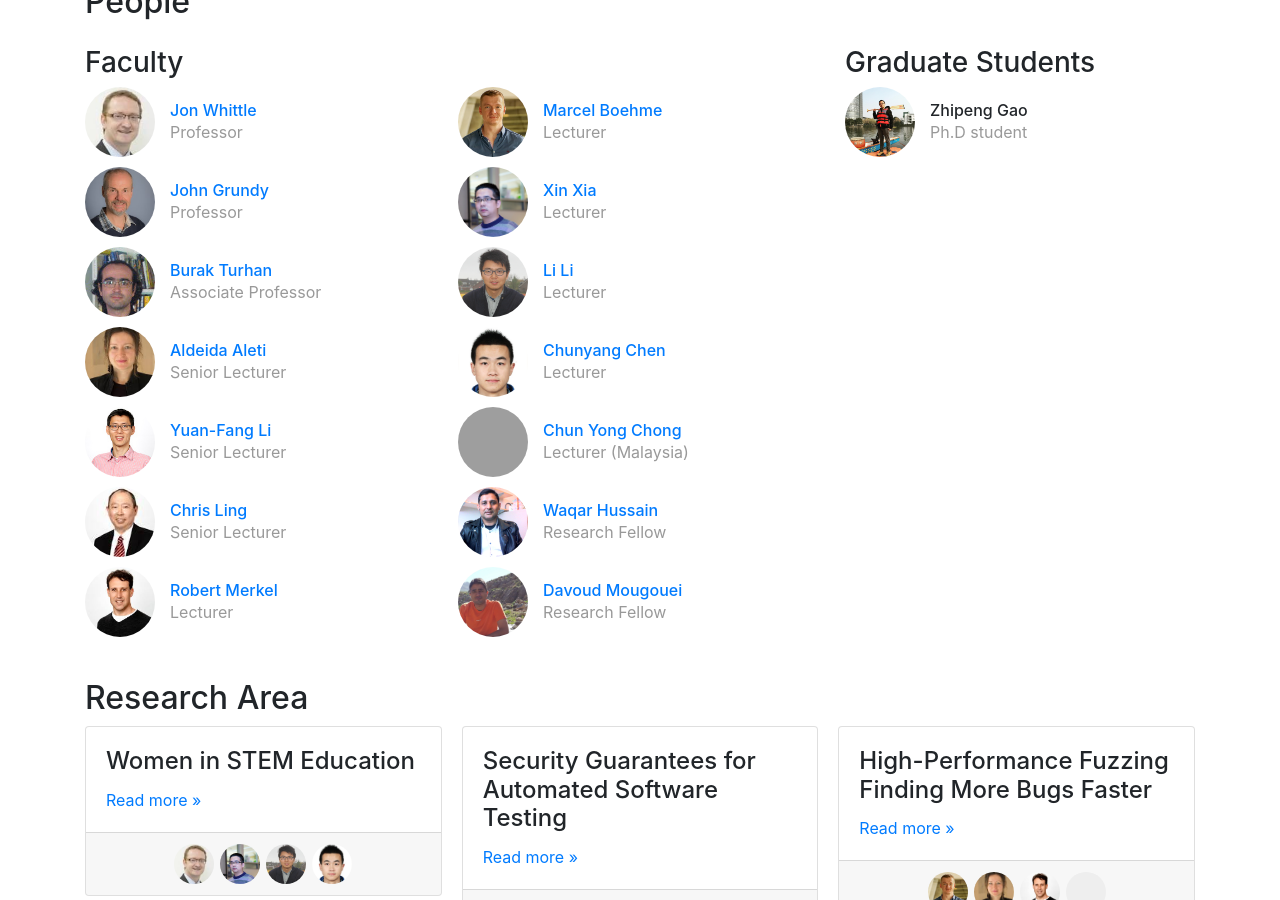
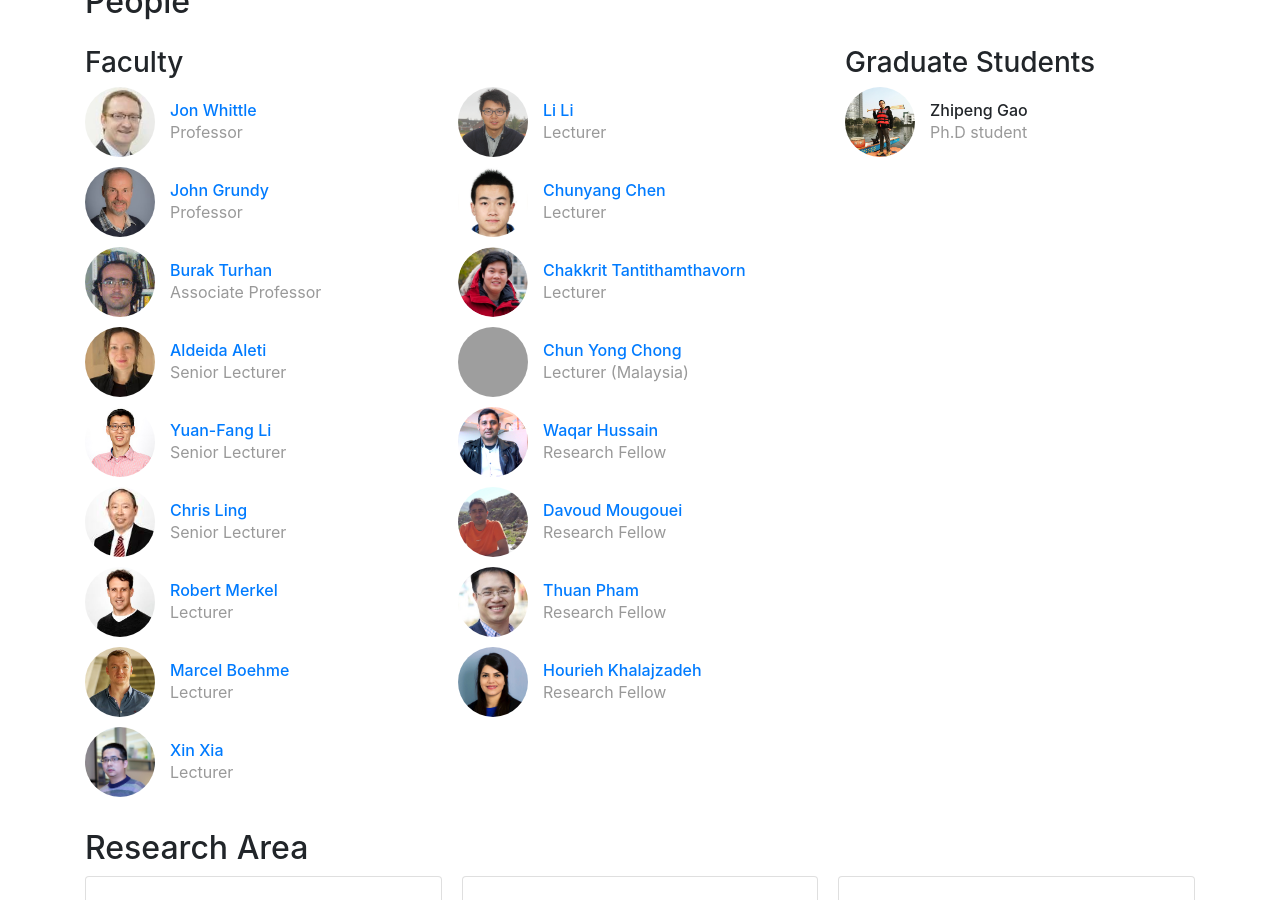
Before and after one commit to monash-software-engineering/monash-software-engineering.github.io, a Jekyll site: the page built from index.html, in a window 1280 px wide and 900 px high, scrolled down 504 px. Built offline with Jekyll 4.4.1, drawn with Linux system fonts in a browser that asks for light colours; grey boxes are pictures that could not be loaded.

Commit message:
Add files via upload

```diff
--- a/_data/people.yml
+++ b/_data/people.yml
@@ -81,6 +81,13 @@ ChunyangChen:
     webpage: "https://chunyang-chen.github.io/"
     image: /img/people/ChunyangChen.jpg
 
+ChakkritTantithamthavorn:
+    display_name: "Chakkrit Tantithamthavorn"
+    role: faculty
+    bio: Lecturer
+    webpage: "http://chakkrit.com/"
+    image: /img/people/ChakkritTantithamthavorn.png
+
 ChongChunyong:
     display_name: "Chun Yong Chong "
     role: faculty
@@ -103,6 +110,19 @@ DavoudMougouei:
     webpage: "http://bcert.org/people/davoud-mougouei/"
     image: /img/people/DavoudMougouei.jpg
 
+ThuanPham:
+    display_name: "Thuan Pham"
+    role: faculty
+    bio: Research Fellow
+    webpage: "http://bcert.org/people/davoud-mougouei/"
+    image: /img/people/ThuanPham.jpg
+
+HouriehKhalajzadeh:
+    display_name: "Hourieh Khalajzadeh"
+    role: faculty
+    bio: Research Fellow
+    webpage: "https://research.monash.edu/en/persons/hourieh-khalajzadeh"
+    image: /img/people/HouriehKhalajzadeh.jpg
 
 
 grad-a:
```
